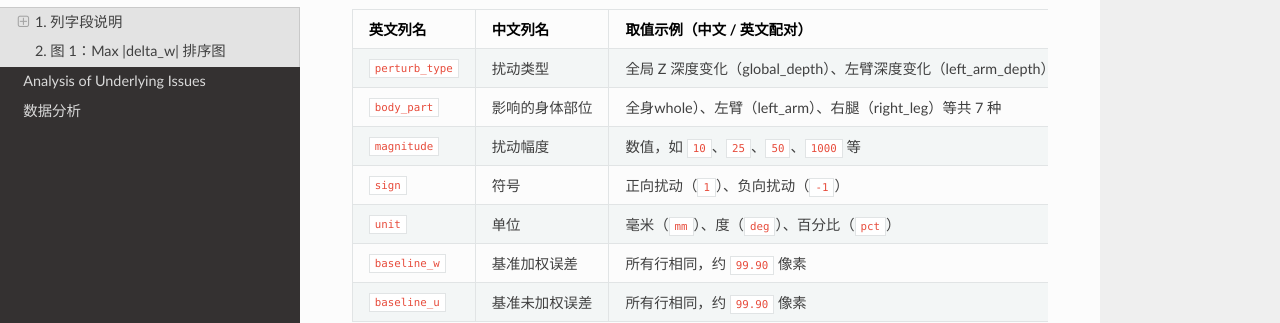
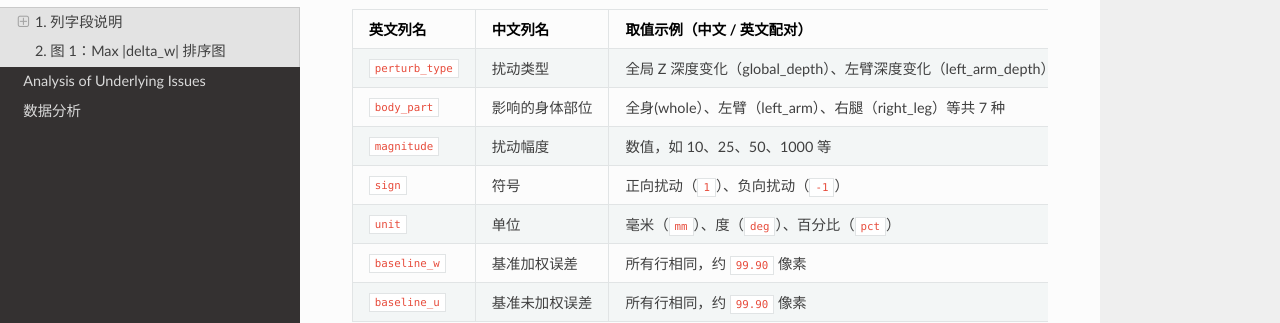
Before and after one commit to Caoruiting/3Dpsoe-doc, an MkDocs documentation site: the page built from docs/7.2.md, in a window 1280 px wide and 900 px high, scrolled down 617 px. Shown: the part 159-482 px from the top of the window. Built offline with MkDocs 1.6.1, drawn with Linux system fonts in a browser that asks for light colours; nearby versions of some CDN libraries.

Commit message:
Update 7.2.md

```diff
--- a/docs/7.2.md
+++ b/docs/7.2.md
@@ -11,8 +11,8 @@ CSV 共有 213 行（1 行表头 + 212 行数据），每行代表**一次扰动
 | 英文列名 | 中文列名 | 取值示例（中文 / 英文配对） |
 |---------|---------|---------------------------|
 | `perturb_type` | 扰动类型 | 全局 Z 深度变化（global_depth）、左臂深度变化（left_arm_depth）、右腿深度变化（right_leg_depth）、右膝绕 Y 轴旋转（knee_right_y）、躯干绕 Y 轴旋转（torso_rot_y）等共 18 种 |
-| `body_part` | 影响的身体部位 | 全身whole）、左臂（left_arm）、右腿（right_leg）等共 7 种 |
-| `magnitude` | 扰动幅度 | 数值，如 `10`、`25`、`50`、`1000` 等 |
+| `body_part` | 影响的身体部位 | 全身(whole）、左臂（left_arm）、右腿（right_leg）等共 7 种 |
+| `magnitude` | 扰动幅度 | 数值，如 10、25、50、1000 等 |
 | `sign` | 符号 | 正向扰动（`1`）、负向扰动（`-1`） |
 | `unit` | 单位 | 毫米（`mm`）、度（`deg`）、百分比（`pct`） |
 | `baseline_w` | 基准加权误差 | 所有行相同，约 `99.90` 像素 |
```
